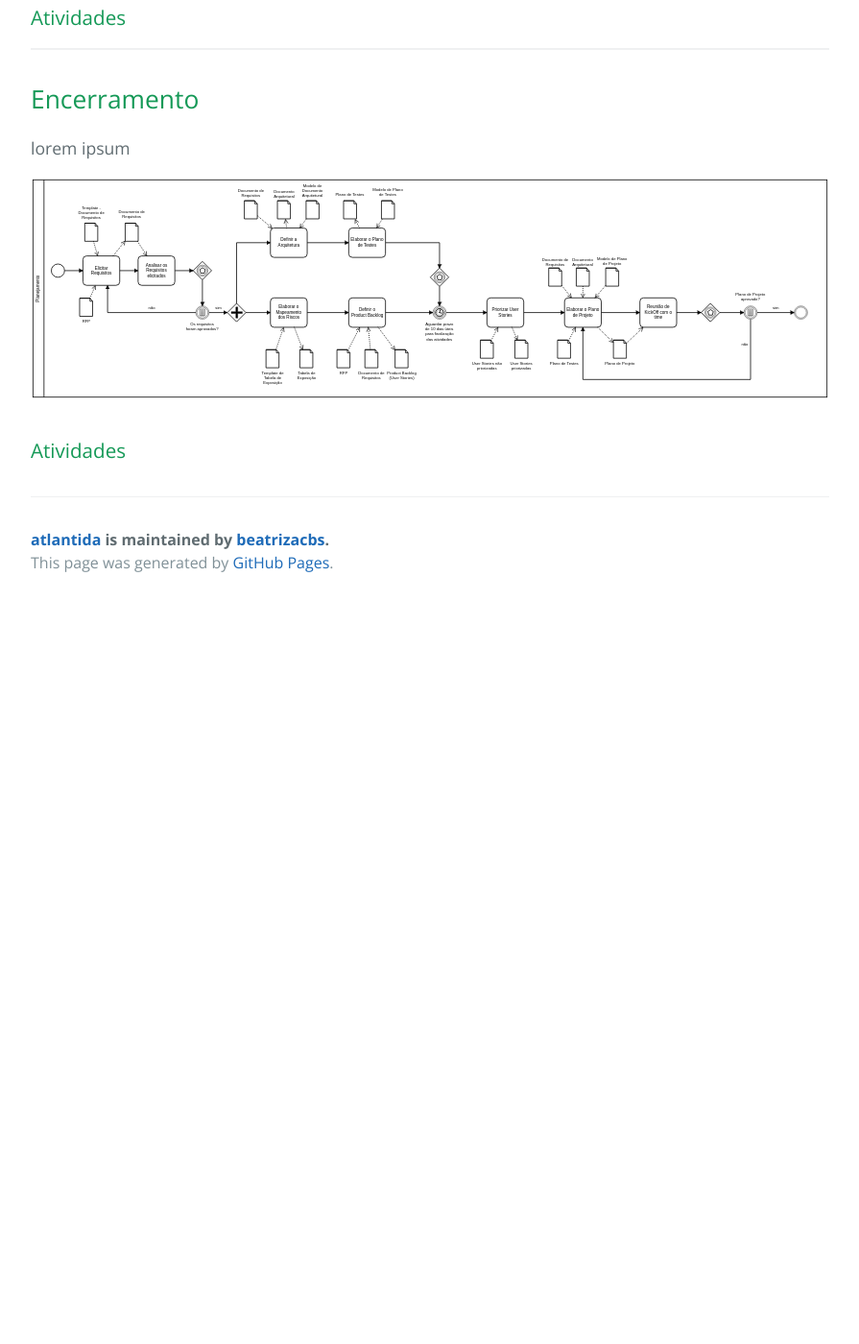
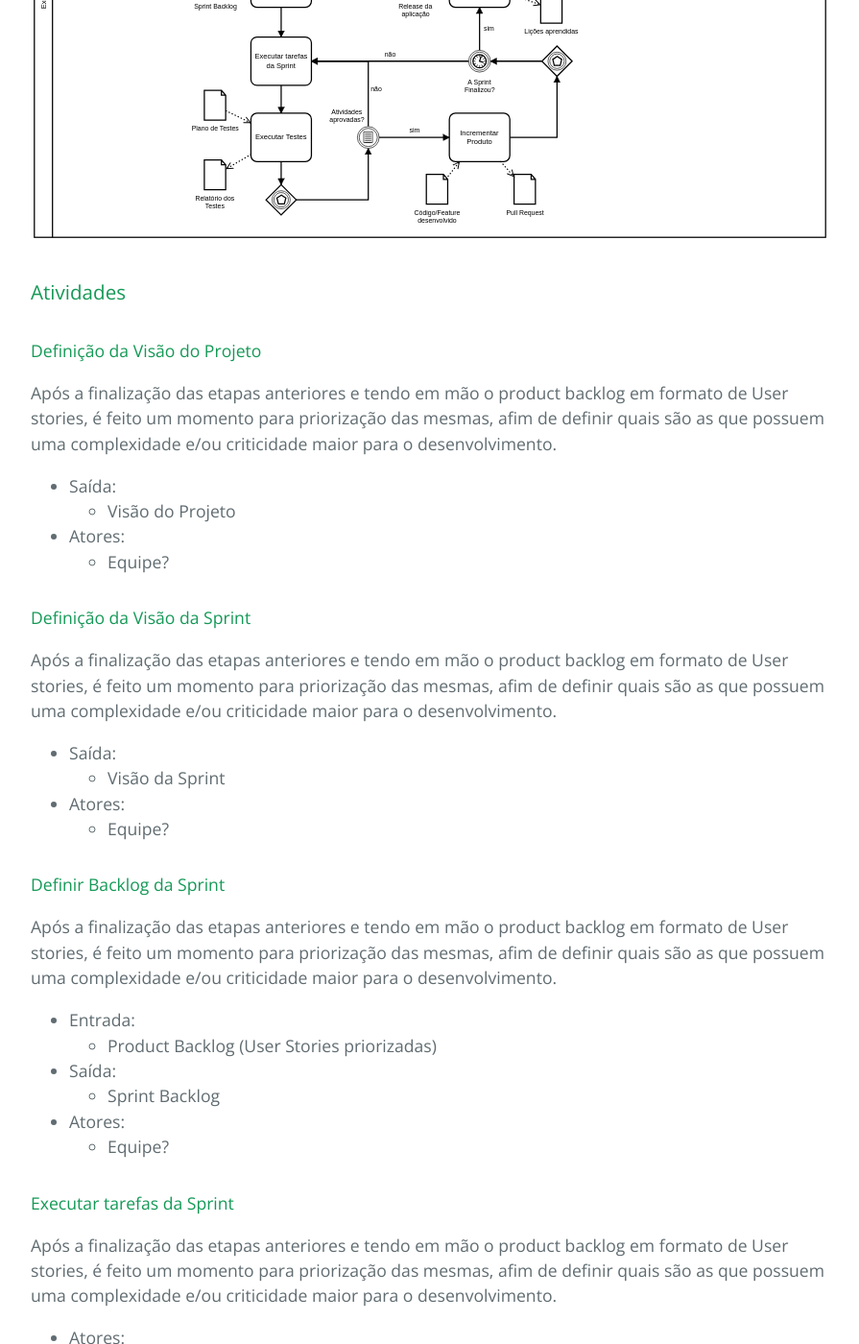
Before and after one commit to beatrizacbs/atlantida, a Jekyll site: the page built from processos.md, in a window 1280 px wide and 1400 px high, scrolled down 6306 px. Shown: the whole window at 96% size, without its empty margins (192-1087 px from the left). Built offline with Jekyll 4.4.1, drawn with Linux system fonts in a browser that asks for light colours; before the commit the page ends 6936 px from its top, so only the background shows below that; some of the changed text lies outside the part shown.

Commit message:
execution process

```diff
--- a/processos.md
+++ b/processos.md
@@ -185,10 +185,100 @@ Momento de alinhamento da equipe, apresentando o plano de projeto com todas as s
 
 lorem ipsum
 
-![Processo de Execução](https://beatrizacbs.github.io/nopark/assets/images/planejamento.svg)
+![Processo de Execução](https://beatrizacbs.github.io/nopark/assets/images/execucao.svg)
 
 ### Atividades
 
+#### Definição da Visão do Projeto
+
+Após a finalização das etapas anteriores e tendo em mão o product backlog em formato de User stories, é feito um momento para priorização das mesmas, afim de definir quais são as que possuem uma complexidade e/ou criticidade maior para o desenvolvimento.
+
+- Saída:
+  - Visão do Projeto
+- Atores:
+  - Equipe?
+
+#### Definição da Visão da Sprint
+
+Após a finalização das etapas anteriores e tendo em mão o product backlog em formato de User stories, é feito um momento para priorização das mesmas, afim de definir quais são as que possuem uma complexidade e/ou criticidade maior para o desenvolvimento.
+
+- Saída:
+  - Visão da Sprint
+- Atores:
+  - Equipe?
+
+#### Definir Backlog da Sprint
+
+Após a finalização das etapas anteriores e tendo em mão o product backlog em formato de User stories, é feito um momento para priorização das mesmas, afim de definir quais são as que possuem uma complexidade e/ou criticidade maior para o desenvolvimento.
+
+- Entrada:
+  - Product Backlog (User Stories priorizadas)
+- Saída:
+  - Sprint Backlog
+- Atores:
+  - Equipe?
+
+#### Executar tarefas da Sprint
+
+Após a finalização das etapas anteriores e tendo em mão o product backlog em formato de User stories, é feito um momento para priorização das mesmas, afim de definir quais são as que possuem uma complexidade e/ou criticidade maior para o desenvolvimento.
+
+- Atores:
+  - Time
+
+#### Executar Testes
+
+Após a finalização das etapas anteriores e tendo em mão o product backlog em formato de User stories, é feito um momento para priorização das mesmas, afim de definir quais são as que possuem uma complexidade e/ou criticidade maior para o desenvolvimento.
+
+- Entrada:
+  - Plano de Testes
+- Saída:
+  - Relatório dos Testes
+- Atores:
+  - Time
+
+#### Incrementar Produto
+
+Após a finalização das etapas anteriores e tendo em mão o product backlog em formato de User stories, é feito um momento para priorização das mesmas, afim de definir quais são as que possuem uma complexidade e/ou criticidade maior para o desenvolvimento.
+
+- Entrada:
+  - Código/Feature desenvolvido
+- Saída:
+  - Pull Request
+- Atores:
+  - Time
+
+#### Sprint Review
+
+Após a finalização das etapas anteriores e tendo em mão o product backlog em formato de User stories, é feito um momento para priorização das mesmas, afim de definir quais são as que possuem uma complexidade e/ou criticidade maior para o desenvolvimento.
+
+- Entrada:
+  - Atividades concluídas
+- Saída:
+  - Lições aprendidas
+  - Release da aplicação
+- Atores:
+  - Time
+
+#### Deploy final da Aplicação
+
+Após a finalização das etapas anteriores e tendo em mão o product backlog em formato de User stories, é feito um momento para priorização das mesmas, afim de definir quais são as que possuem uma complexidade e/ou criticidade maior para o desenvolvimento.
+
+- Entrada:
+  - Releases da aplicação
+- Saída:
+  - Versão estável da aplicação
+- Atores:
+  - Time
+
+#### Retrospectiva do Projeto
+
+Após a finalização das etapas anteriores e tendo em mão o product backlog em formato de User stories, é feito um momento para priorização das mesmas, afim de definir quais são as que possuem uma complexidade e/ou criticidade maior para o desenvolvimento.
+
+- Saída:
+  - Melhorias identificadas no processo
+  - Lições aprendidas
+- Atores:
+  - Time
 
 * * *
 
```
Also changed, not shown: assets/images/execucao.svg (added), 1 other file.
